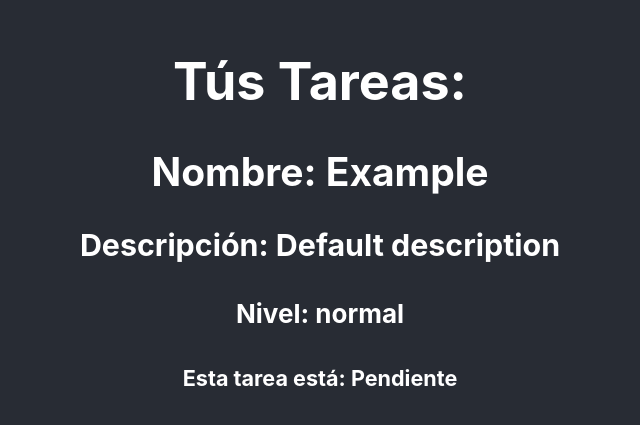
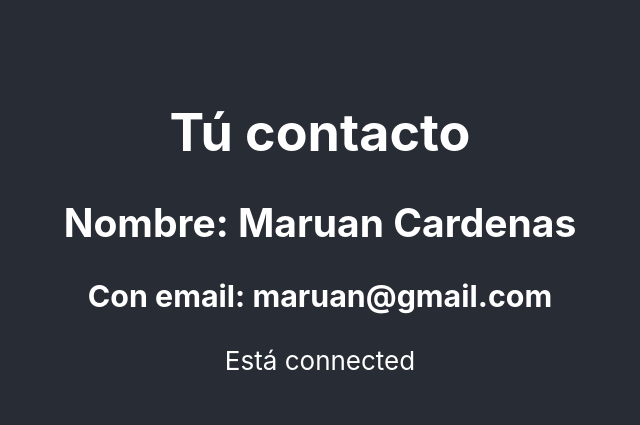
Before and after one commit to Maruan-Cardenas/open-bootcamp, a React (Create React App) app in the folder ReactJS/proyect-task/: page / in a window 1280 px wide. Shown: the part 179-604 px from the top of the page, without its empty margins (320-960 px from the left). Built offline with nearby package versions, Linux system fonts and the light colour scheme.

Commit message:
exercise completed

```diff
--- a/ReactJS/proyect-task/src/App.js
+++ b/ReactJS/proyect-task/src/App.js
@@ -1,11 +1,12 @@
 import './App.css';
-import TaskListComponent from './component/container/task_list';
+import ContactComponent from './component/componentA/componentA';
+
 
 function App() {
   return (
     <div className="App">
       <header className="App-header">
-      <TaskListComponent />
+        <ContactComponent/>
       </header>
     </div>
   );
--- /dev/null
+++ b/ReactJS/proyect-task/src/component/componentA/componentA.jsx
@@ -0,0 +1,17 @@
+import React from "react"
+import ContactData from "../componentB/componentB.jsx"
+import { CONNECTION } from './connection.class'
+import { Contact } from './contact.class'
+
+const ContactComponent = () =>{
+    const contact = new Contact('Maruan', 'Cardenas','maruan@gmail.com', CONNECTION.CONNECTED )
+
+    return(
+        <div>
+            <h1>Tú contacto</h1>
+            <ContactData data={contact} />
+        </div>
+    )
+}
+
+export default ContactComponent
--- /dev/null
+++ b/ReactJS/proyect-task/src/component/componentA/connection.class.js
@@ -0,0 +1,4 @@
+export const CONNECTION = {
+    CONNECTED: 'connected',
+    DISCONNECTED: 'disconnected'
+}
--- /dev/null
+++ b/ReactJS/proyect-task/src/component/componentA/contact.class.js
@@ -0,0 +1,14 @@
+import { CONNECTION } from './connection.class'
+export class Contact {
+    name = ''
+    lastName = ''
+    email = ''
+    conected = CONNECTION.DISCONNECTED
+
+    constructor(name, lastName, email, conected) {
+        this.name = name;
+        this.lastName = lastName;
+        this.email = email;
+        this.conected = conected;
+    }
+}
--- /dev/null
+++ b/ReactJS/proyect-task/src/component/componentB/componentB.jsx
@@ -0,0 +1,19 @@
+import React from 'react'
+import PropTypes from 'prop-types'
+import { Contact } from '../componentA/contact.class'
+
+const ContactData = ({ data }) =>{
+    return (
+        <div>
+            <h2>Nombre: {data.name} {data.lastName}</h2>
+            <h3>Con email: {data.email}</h3>
+            <div>Está {data.conected}</div>
+        </div>
+    )
+}
+
+ContactData.propTypes = {
+    data: PropTypes.instanceOf(Contact)
+}
+
+export default ContactData
--- a/ReactJS/proyect-task/src/component/container/task_list.jsx
+++ /dev/null
@@ -1,24 +0,0 @@
-import React from 'react'
-import { LEVELS } from '../../models/level.enum'
-import { Task } from '../../models/task.class'
-import TaskComponent from '../pure/task'
-
-const TaskListComponent = () => {
-
-   const defaultTask = new Task('Example', 'Default description', false, LEVELS.NORMAL)
-
-   const changeState = () => {
-    console.log("Cambiar estado de una tarea")
-   }
-
-    return (
-        <div>
-           <div>
-              <h1>Tús Tareas:</h1>
-           </div>
-           <TaskComponent task={defaultTask}/>
-        </div>
-    )
-}
-
-export default TaskListComponent;
--- a/ReactJS/proyect-task/src/component/pure/task.jsx
+++ /dev/null
@@ -1,20 +0,0 @@
-import React from 'react'
-import PropTypes from 'prop-types'
-import { Task } from '../../models/task.class'
-
-const TaskComponent = ({ task }) => {
-    return (
-        <div>
-            <h2>Nombre: { task.name }</h2>
-            <h3>Descripción: { task.description }</h3>
-            <h4>Nivel: { task.level }</h4>
-            <h5>Esta tarea está: { task.completed ? 'Completada' : 'Pendiente' }</h5>
-        </div>
-    )
-}
-
-TaskComponent.propTypes = {
-    task: PropTypes.instanceOf(Task)
-}
-
-export default TaskComponent
--- a/ReactJS/proyect-task/src/models/level.enum.js
+++ /dev/null
@@ -1,5 +0,0 @@
-export const LEVELS = {
-    NORMAL: 'normal',
-    URGENT: 'urgent',
-    BLOCKING: 'blocking'
-}
--- a/ReactJS/proyect-task/src/models/task.class.js
+++ /dev/null
@@ -1,15 +0,0 @@
-import { LEVELS } from "./level.enum"
-
-export class Task {
-    name = ''
-    description = ''
-    completed = false
-    level = LEVELS.NORMAL
-
-    constructor(name, description, completed, level) {
-        this.name = name
-        this.description = description
-        this.completed = completed
-        this.level = level
-    }
-}
```
Also changed, not shown: ReactJS/proyect-task/src/component/pure/greeting.jsx (deleted, +0 -45 lines), ReactJS/proyect-task/src/component/pure/greetingF.jsx (deleted, +0 -29 lines).
